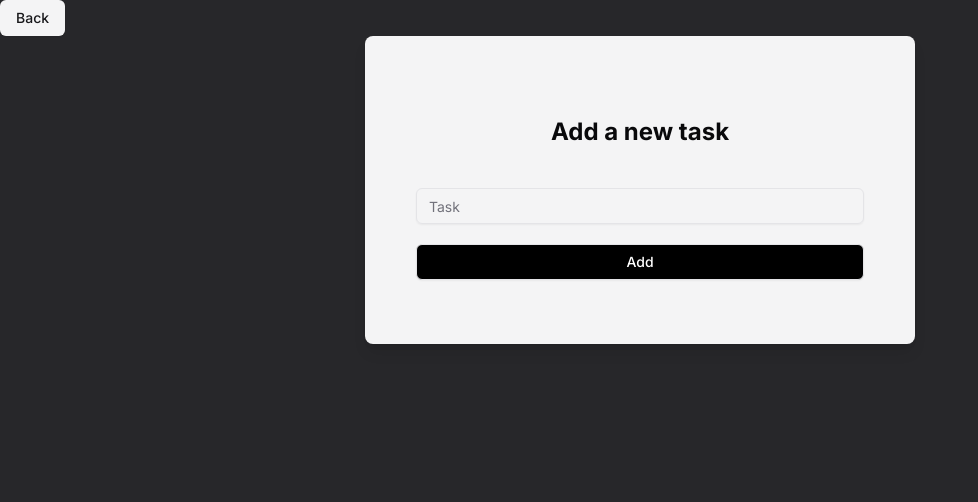
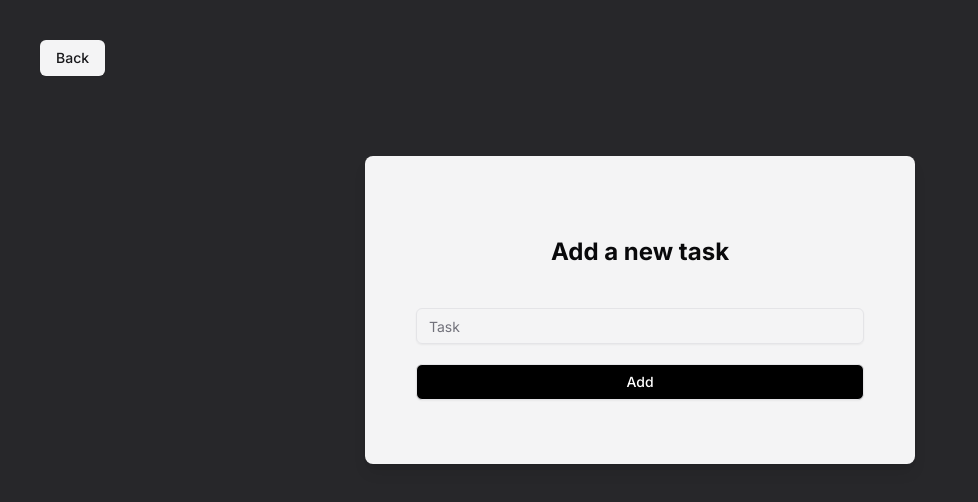
Before and after one commit to RandomThacker/React-Query-Todo, a Next.js app: page /create in a window 1280 px wide. Shown: the top 502 px of the page, without its empty margins (0-978 px from the left). Built offline with nearby package versions, Linux system fonts and the light colour scheme.

Commit message:
style: :art: Form Styling

```diff
--- a/src/app/create/page.tsx
+++ b/src/app/create/page.tsx
@@ -36,9 +36,11 @@ function CreatePage() {
   };
 
   return (
-    <div className="h-screen bg-zinc-800">
-      <BackButton />
-      <div className="bg-zinc-100 shadow-lg w-[550px] py-16 rounded-lg block m-auto">
+    <div className="h-screen bg-zinc-800 overflow-hidden">
+      <div className="mt-10 mx-10">
+      <BackButton/>
+      </div>
+      <div className="bg-zinc-100 shadow-lg w-[550px] py-16 rounded-lg block mx-auto my-20">
         <h1 className="text-2xl my-4 font-bold text-center">Add a new task</h1>
         <FormPost submit={handleCreateTask} isEditing={false} />
       </div>
--- a/src/app/edit/[id]/page.tsx
+++ b/src/app/edit/[id]/page.tsx
@@ -62,8 +62,10 @@ function EditTask() {
 
   return (
     <div className="h-screen bg-zinc-800">
+       <div className="mt-10 mx-10">
       <BackButton/>
-      <div className="bg-zinc-100 shadow-lg w-[550px] py-16 rounded-lg block m-auto">
+      </div>
+      <div className="bg-zinc-100 shadow-lg w-[550px] py-16 rounded-lg block mx-auto my-20">
       <h1 className="text-2xl my-4 font-bold text-center">Edit Task</h1>
       <FormPost submit={handleEditTask} isEditing initialValue={taskData} />
       </div>
```
